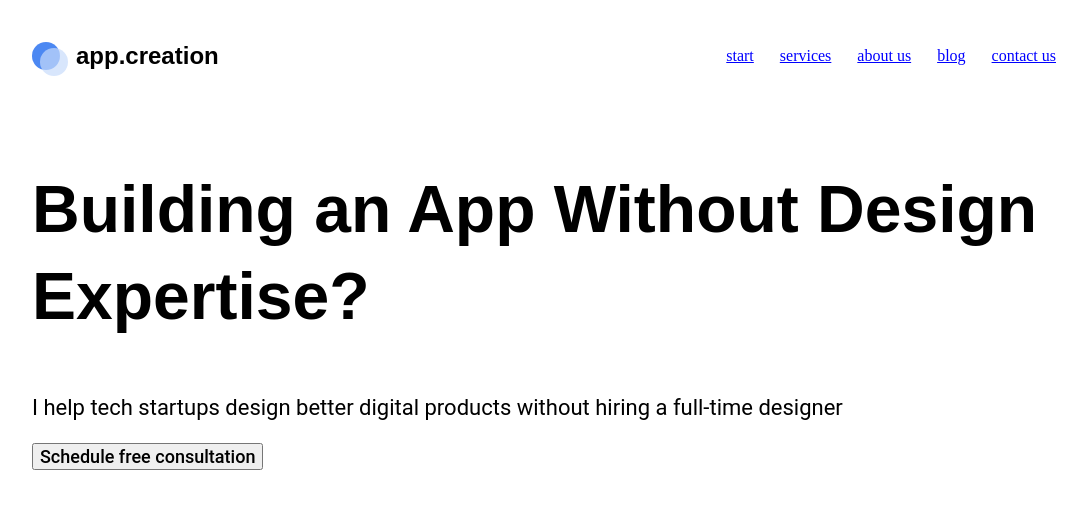
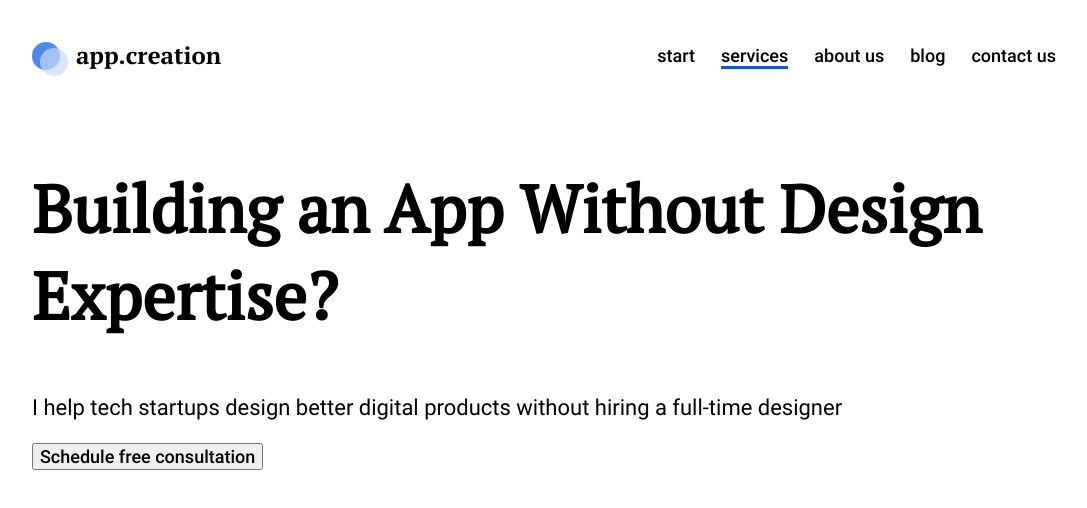
Before and after one commit to DorokhovaNA/HTML-final, a plain HTML site: page index.html in a window 1280 px wide. Shown: the whole page, without its empty margins (96-1183 px from the left). Drawn offline with Linux system fonts and the light colour scheme.

Commit message:
внесены правки

```diff
--- a/fonts.css
+++ b/fonts.css
@@ -28,84 +28,84 @@
 
 @font-face {
   font-family: 'robotobold';
-  src: url('roboto-bold-webfont.woff') format('woff');
+  src: url('fonts/roboto-bold-webfont.woff') format('woff');
   font-weight: normal;
   font-style: normal;
 }
 
 @font-face {
   font-family: 'robotoblack';
-  src: url('roboto-black-webfont.woff') format('woff');
+  src: url('fonts/roboto-black-webfont.woff') format('woff');
   font-weight: normal;
   font-style: normal;
 }
 
 @font-face {
   font-family: 'robotoblack_italic';
-  src: url('roboto-blackitalic-webfont.woff') format('woff');
+  src: url('fonts/roboto-blackitalic-webfont.woff') format('woff');
   font-weight: normal;
   font-style: normal;
 }
 
 @font-face {
   font-family: 'robotobold_italic';
-  src: url('roboto-bolditalic-webfont.woff') format('woff');
+  src: url('fonts/roboto-bolditalic-webfont.woff') format('woff');
   font-weight: normal;
   font-style: normal;
 }
 
 @font-face {
   font-family: 'robotoitalic';
-  src: url('roboto-italic-webfont.woff') format('woff');
+  src: url('fonts/roboto-italic-webfont.woff') format('woff');
   font-weight: normal;
   font-style: normal;
 }
 
 @font-face {
   font-family: 'robotolight';
-  src: url('roboto-light-webfont.woff') format('woff');
+  src: url('fonts/roboto-light-webfont.woff') format('woff');
   font-weight: normal;
   font-style: normal;
 }
 
 @font-face {
   font-family: 'robotolight_italic';
-  src: url('roboto-lightitalic-webfont.woff') format('woff');
+  src: url('fonts/roboto-lightitalic-webfont.woff') format('woff');
   font-weight: normal;
   font-style: normal;
 }
 
 @font-face {
   font-family: 'robotomedium';
-  src: url('roboto-medium-webfont.woff') format('woff');
+  src: url('fonts/roboto-medium-webfont.woff') format('woff');
   font-weight: normal;
   font-style: normal;
 }
 
 @font-face {
   font-family: 'robotomedium_italic';
-  src: url('roboto-mediumitalic-webfont.woff') format('woff');
+  src: url('fonts/roboto-mediumitalic-webfont.woff') format('woff');
   font-weight: normal;
   font-style: normal;
 }
 
 @font-face {
   font-family: 'robotoregular';
-  src: url('roboto-regular-webfont.woff') format('woff');
+  src: url('fonts/roboto-regular-webfont.woff') format('woff');
   font-weight: normal;
   font-style: normal;
 }
 
 @font-face {
   font-family: 'robotothin';
-  src: url('roboto-thin-webfont.woff') format('woff');
+  src: url('fonts/roboto-thin-webfont.woff') format('woff');
   font-weight: normal;
   font-style: normal;
 }
 
 @font-face {
   font-family: 'robotothin_italic';
-  src: url('roboto-thinitalic-webfont.woff') format('woff');
+  src: url('fonts/roboto-thinitalic-webfont.woff') format('woff');
   font-weight: normal;
   font-style: normal;
 }
--- a/index.html
+++ b/index.html
@@ -14,7 +14,7 @@
           </div>
         <nav class="menu">
           <a class="menu__item" href="#">start</a>
-          <a class="menu__item" href="#">services</a>
+          <a class="menu__item menu__item_active" href="#">services</a>
           <a class="menu__item" href="#">about us</a>
           <a class="menu__item" href="#">blog</a>
           <a class="menu__item" href="#">contact us</a>
--- a/style.css
+++ b/style.css
@@ -3,15 +3,15 @@ a {
 }
 
 h1 {
-  font: bold 66px/87px 'pt_serif', sans-serif;
+  font: bold 66px/87px 'pt_serifregular', sans-serif;
 }
 
 p {
-  font: normal 22px/26px roboto, sans-serif;
+  font: normal 22px/26px robotoregular, sans-serif;
 }
 
 button {
-  font: 500 18px/21px roboto, sans-serif;
+  font: 500 18px/21px robotomedium, sans-serif;
 }
 
 body {
@@ -32,7 +32,7 @@ body {
   position: relative;
   padding: 40px 0;
   padding-left: 44px;
-  font: bold 24px/31px 'pt_serif', sans-serif;
+  font: bold 24px/31px 'pt_serifbold', sans-serif;
 }
 
 .logo__circle {
@@ -64,9 +64,56 @@ body {
 }
 
 .menu__item {
-  padding: 0 13px;
+  position: relative;
+  margin-right: 26px;
+  font: 500 18px/21px robotomedium, sans-serif;
+  color: #000;
+  text-decoration: none;
+  transition: opacity .5s;
 }
 
 .menu__item:last-child {
-  padding-right: 0;
+  margin-right: 0;
 }
+
+.menu__item_active::after {
+  position: absolute;
+  display: block;
+  content: '';
+  width: 100%;
+  height: 3px;
+  background: #0056EC;
+}
+
+.menu__item:after {
+  position: absolute;
+  left: 0;
+  display: block;
+  content: '';
+  width: 0;
+  height: 3px;
+  background: #0056ec;
+  opacity: 0;
+  transition: opacity .5s, width .5s;
+}
+
+
+.menu__item:hover {
+  opacity: 0.5;
+  transform: skew(-10deg);
+}
+
+.menu__item:hover::after {
+  position: absolute;
+  left: 0;
+  display: block;
+  content: '';
+  width: 100%;
+  height: 3px;
+  background: #0056ec;
+}
+
+.menu__item:hover:after, .menu__item_active:after {
+  opacity: 1;
+  width: 100%;
+}
```
